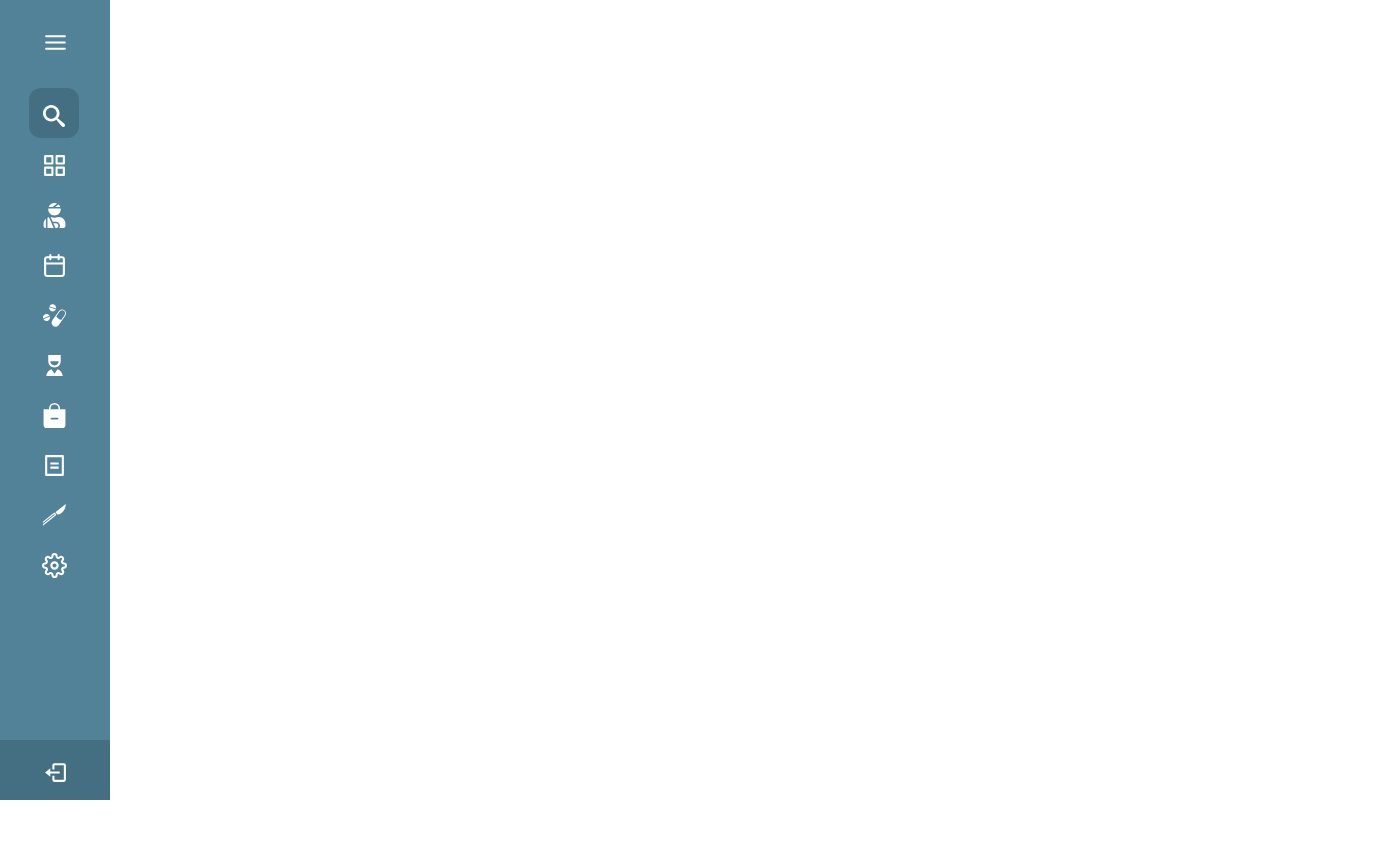
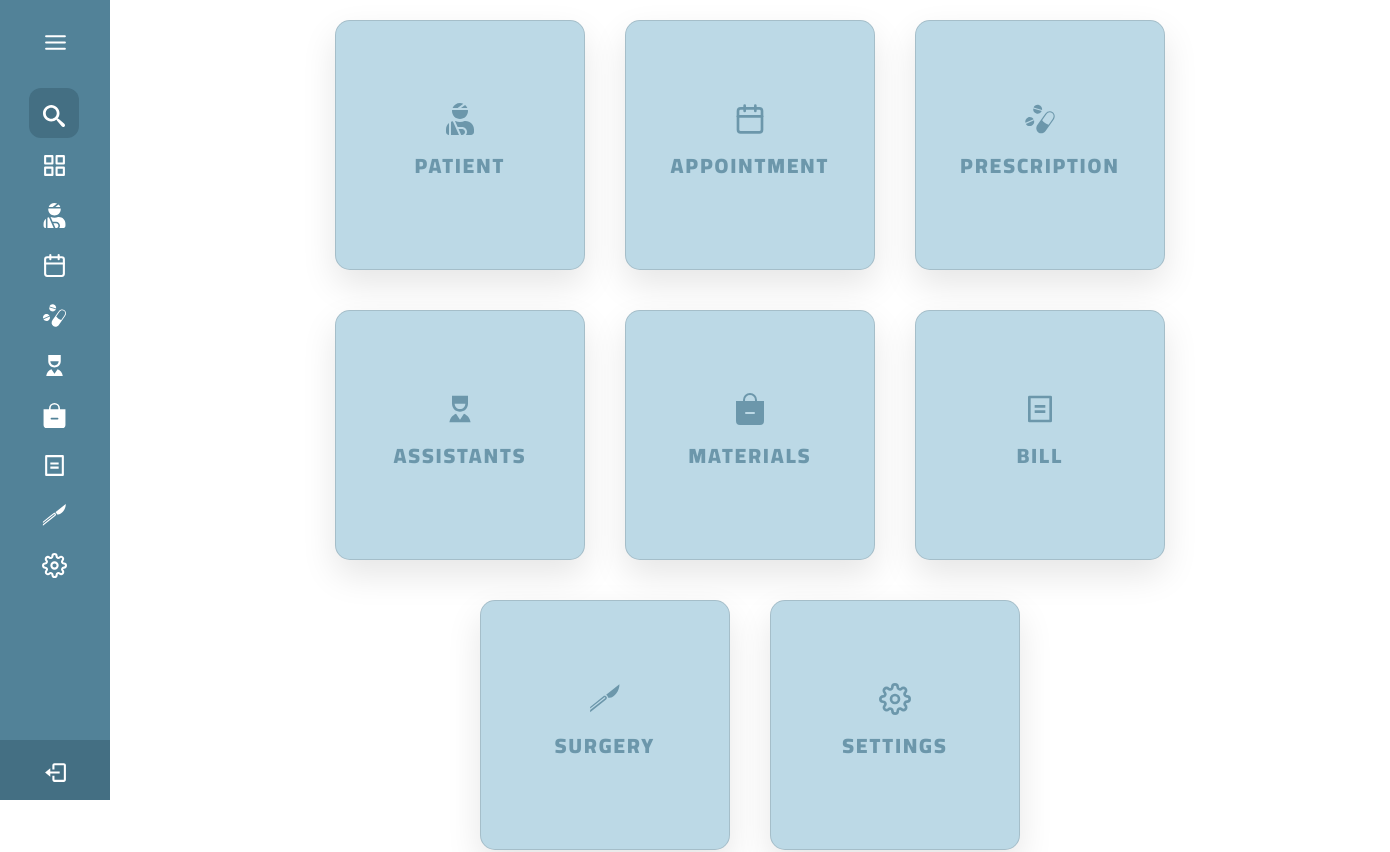
Before and after one commit to a-hassanein/Clinic-System, a React (Create React App) app: page /dashboard in a window 1280 px wide. Shown: the top 852 px of the page, 1390 px wide, since content can reach past the window. Before the commit the page ends 800 px from the top, so only its background shows below. Built offline with nearby package versions, Linux system fonts and the light colour scheme.

Commit message:
some changes

```diff
--- a/src/Components/footer.js
+++ b/src/Components/footer.js
@@ -11,7 +11,7 @@ function Footer() {
             <img src={require('../Images/logo4.png')} alt="..logo" style={{width: "100%" , height:"100%" , maxWidth:"300px" ,marginLeft:"25px" }} />
             <div className="col-lg-6 mx-auto" >
                 <p className="fs-5 mb-4 text-white">Lorem ipsum dolor sit amet consectetur adipisicing elit. Ducimus necessitatibus corporis ex minima exercitationem labore obcaecati, magni consequuntur perspiciatis quis alias molestiae aliquam, soluta enim provident unde, eveniet voluptate. Error?</p>
-                <Link to={"/dashboard"} className="btn text-center" id={"dashbordBtn"}>Dashbord</Link>
+                {/* <Link to={"/home"} className="btn text-center" id={"dashbordBtn"}>Dashbord</Link> */}
             </div>
             </div>
         </div>
--- a/src/Pages/DashBoard/Dashboard.js
+++ b/src/Pages/DashBoard/Dashboard.js
@@ -26,11 +26,11 @@ const Dashboard = () => {
                     <Route path="/appointment" component={Appointment} />
                     <Route path="/surgery" component={Surgery} />
                     <Route path="/bill" component={Bill} />
-                    <Route path="/home" component={HomeDashboard} />
                     <Route path="/prescription" component={Prescripe} />
                     <Route path="/patient" component={Patient} />
                     <Route path="/materials" component={Materials}/>
                     <Route path="/addmaterial" component={Addmaterial}/>
+                    <Route path="/" component={HomeDashboard} />
                 </Switch>
             </Router>
 
--- a/src/Pages/DashBoard/Sidebar.js
+++ b/src/Pages/DashBoard/Sidebar.js
@@ -62,9 +62,8 @@ const Sidebar = () => {
 
   return (
     <>
-        <body className="sidebarBody">
+        <div className="sidebarBody">
         <div className='sidebar'>
-
             <div className="logo_content">
                 <div className="logo">
                     <img className={"logo"} src={require("../../Images/logo4.png")} alt="..logo"/>
@@ -165,7 +164,7 @@ const Sidebar = () => {
         {/* <section class="home-section">
             <div class="text">HHHHHHHHHHedfsgzgfjhgdfghgfgfdgfdgfdgrdsfgrslllo</div>
         </section> */}
-        </body>
+        </div>
     </>
   );
 };
--- a/src/Pages/DashBoard/home.js
+++ b/src/Pages/DashBoard/home.js
@@ -1,4 +1,5 @@
 import '../../Style/DashHome.css';
+import {Link} from "react-router-dom";
 import {
     FiMenu,
     FiGrid,
@@ -39,196 +40,97 @@ const HomeDashboard = () => {
         <>
             <section className='all home-section'>
             <div className="container-fluid homeItem">
+            <Link to={"/patient"} className='cardLink'>
                 <div className="card">
                     <div className="content">
-                        {/* <div className="imgBx"><img src={require('../Images/Hassanein.png')}/></div> */}
                         <i className="iconstyle"><FaUserInjured style={{fontSize: '32px' ,color:"#528298"}}></FaUserInjured></i>                        <div className="contentBx">
                             <h3>Patient</h3>
                         </div>
                     </div>
-                    {/* <ul className="sci">
-                    <li style={{"--i":1}}>
-                        <a href="#"><i><RiFacebookFill></RiFacebookFill></i></a>
-                    </li>
-                    <li style={{"--i":2}}>
-                        <a href="#"><i><RiTwitterFill></RiTwitterFill></i></a>
-                    </li>
-                    <li style={{"--i":3}}>
-                        <a href="#"><i><RiGithubFill></RiGithubFill></i></a>
-                    </li>
-                    <li style={{"--i":4}}>
-                        <a href="#"><i><RiLinkedinFill></RiLinkedinFill></i></a>
-                    </li>
-                </ul> */}
                 </div>
+            </Link>
 
+            <Link to={"/appointment"} className='cardLink'>
                 <div className="card frame">
                     <div className="content">
                     <i className="iconstyle"><FiCalendar style={{fontSize: '32px' ,color:"#528298"}}></FiCalendar></i>
-                        {/* <div className="imgBx"><img src={require('../Images/Abdo.jpeg')}/></div> */}
                         <div className="contentBx">
                             <h3>Appointment</h3>
                         </div>
                     </div>
-                    {/* <ul className="sci">
-                    <li style={{"--i":1}}>
-                        <a href="#"><i><RiFacebookFill></RiFacebookFill></i></a>
-                    </li>
-                    <li style={{"--i":2}}>
-                        <a href="#"><i><RiTwitterFill></RiTwitterFill></i></a>
-                    </li>
-                    <li style={{"--i":3}}>
-                        <a href="#"><i><RiGithubFill></RiGithubFill></i></a>
-                    </li>
-                    <li style={{"--i":4}}>
-                        <a href="#"><i><RiLinkedinFill></RiLinkedinFill></i></a>
-                    </li>
-                </ul> */}
                 </div>
+            </Link>
 
+            <Link to={"/prescription"} className='cardLink'>
                 <div className="card">
                     <div className="content">
                     <i className="iconstyle"><GiMedicines style={{fontSize: '32px' ,color:"#528298"}}></GiMedicines></i>
-                        {/* <div className="imgBx"><img src={require('../Images/ashraf.png')}/></div> */}
                         <div className="contentBx">
                             <h3>Prescription</h3>
                         </div>
                     </div>
-                    {/* <ul className="sci">
-                    <li style={{"--i":1}}>
-                        <a href="#"><i><RiFacebookFill></RiFacebookFill></i></a>
-                    </li>
-                    <li style={{"--i":2}}>
-                        <a href="#"><i><RiTwitterFill></RiTwitterFill></i></a>
-                    </li>
-                    <li style={{"--i":3}}>
-                        <a href="#"><i><RiGithubFill></RiGithubFill></i></a>
-                    </li>
-                    <li style={{"--i":4}}>
-                        <a href="#"><i><RiLinkedinFill></RiLinkedinFill></i></a>
-                    </li>
-                </ul> */}
                 </div>
+            </Link>
 
+            <Link to={"/surgery"} className='cardLink'>
                 <div className="card">
                     <div className="content">
                     <i className="iconstyle"><RiNurseFill style={{fontSize: '32px' ,color:"#528298"}}></RiNurseFill></i>
-                        {/* <div className="imgBx"><img src={require('../Images/Alaa2.png')}/></div> */}
                         <div className="contentBx">
                             <h3>Assistants</h3>
                         </div>
                     </div>
-                    {/* <ul className="sci">
-                    <li style={{"--i":1}}>
-                        <a href="#"><i><RiFacebookFill></RiFacebookFill></i></a>
-                    </li>
-                    <li style={{"--i":2}}>
-                        <a href="#"><i><RiTwitterFill></RiTwitterFill></i></a>
-                    </li>
-                    <li style={{"--i":3}}>
-                        <a href="#"><i><RiGithubFill></RiGithubFill></i></a>
-                    </li>
-                    <li style={{"--i":4}}>
-                        <a href="#"><i><RiLinkedinFill></RiLinkedinFill></i></a>
-                    </li>
-                </ul> */}
+
                 </div>
+            </Link>
 
+            <Link to={"/materials"} className='cardLink'>
                 <div className="card">
                     <div className="content">
                     <i className="iconstyle"><BsBagDashFill style={{fontSize: '32px' ,color:"#528298"}}></BsBagDashFill></i>
-                        {/* <div className="imgBx"><img src={require('../Images/Asmaa2.png')}/></div> */}
                         <div className="contentBx">
                             <h3>Materials</h3>
                         </div>
                     </div>
-                    {/* <ul className="sci">
-                    <li style={{"--i":1}}>
-                        <a href="#"><i><RiFacebookFill></RiFacebookFill></i></a>
-                    </li>
-                    <li style={{"--i":2}}>
-                        <a href="#"><i><RiTwitterFill></RiTwitterFill></i></a>
-                    </li>
-                    <li style={{"--i":3}}>
-                        <a href="#"><i><RiGithubFill></RiGithubFill></i></a>
-                    </li>
-                    <li style={{"--i":4}}>
-                        <a href="#"><i><RiLinkedinFill></RiLinkedinFill></i></a>
-                    </li>
-                </ul> */}
+
                 </div>
+            </Link>
 
+            <Link to={"/bill"} className='cardLink'>
                 <div className="card">
                     <div className="content">
-                        {/* <div className="imgBx"><img src={require('../Images/Abrar.png')}/></div> */}
                         <i className="iconstyle"><RiBillLine style={{fontSize: '32px' ,color:"#528298"}}></RiBillLine></i>
                         <div className="contentBx">
                             <h3>Bill</h3>
                         </div>
                     </div>
-                    {/* <ul className="sci">
-                    <li style={{"--i":1}}>
-                        <a href="#"><i><RiFacebookFill></RiFacebookFill></i></a>
-                    </li>
-                    <li style={{"--i":2}}>
-                        <a href="#"><i><RiTwitterFill></RiTwitterFill></i></a>
-                    </li>
-                    <li style={{"--i":3}}>
-                        <a href="#"><i><RiGithubFill></RiGithubFill></i></a>
-                    </li>
-                    <li style={{"--i":4}}>
-                        <a href="#"><i><RiLinkedinFill></RiLinkedinFill></i></a>
-                    </li>
-                </ul> */}
+
                 </div>
+            </Link>
 
+            <Link to={"/surgery"} className='cardLink'>
                 <div className="card">
                     <div className="content">
-                        {/* <div className="imgBx"><img src={require('../Images/Abrar.png')}/></div> */}
                         <i className="iconstyle"><GiScalpel style={{fontSize: '32px' ,color:"#528298"}}></GiScalpel></i>
                         <div className="contentBx">
                             <h3>Surgery</h3>
                         </div>
                     </div>
-                    {/* <ul className="sci">
-                    <li style={{"--i":1}}>
-                        <a href="#"><i><RiFacebookFill></RiFacebookFill></i></a>
-                    </li>
-                    <li style={{"--i":2}}>
-                        <a href="#"><i><RiTwitterFill></RiTwitterFill></i></a>
-                    </li>
-                    <li style={{"--i":3}}>
-                        <a href="#"><i><RiGithubFill></RiGithubFill></i></a>
-                    </li>
-                    <li style={{"--i":4}}>
-                        <a href="#"><i><RiLinkedinFill></RiLinkedinFill></i></a>
-                    </li>
-                </ul> */}
+
                 </div>
+            </Link>
 
+            <Link to={"/surgery"} className='cardLink'>
                 <div className="card">
                     <div className="content">
-                        {/* <div className="imgBx"><img src={require('../Images/Abrar.png')}/></div> */}
                         <i className="iconstyle"><FiSettings style={{fontSize: '32px' ,color:"#528298"}}></FiSettings></i>
                         <div className="contentBx">
                             <h3>Settings</h3>
                         </div>
                     </div>
-                    {/* <ul className="sci">
-                    <li style={{"--i":1}}>
-                        <a href="#"><i><RiFacebookFill></RiFacebookFill></i></a>
-                    </li>
-                    <li style={{"--i":2}}>
-                        <a href="#"><i><RiTwitterFill></RiTwitterFill></i></a>
-                    </li>
-                    <li style={{"--i":3}}>
-                        <a href="#"><i><RiGithubFill></RiGithubFill></i></a>
-                    </li>
-                    <li style={{"--i":4}}>
-                        <a href="#"><i><RiLinkedinFill></RiLinkedinFill></i></a>
-                    </li>
-                </ul> */}
+
                 </div>
+            </Link>
             </div>
         </section>
         </>
--- a/src/Style/DashHome.css
+++ b/src/Style/DashHome.css
@@ -40,6 +40,7 @@ display: flex;
 justify-content: center;
 align-items: center;
 backdrop-filter: blur(10px);
+text-decoration: none;
 }
 
 .homeItem .card .content{
@@ -50,11 +51,13 @@ backdrop-filter: blur(10px);
     flex-direction: column;
     opacity: 0.75;
     transition: 0.5s;
+    text-decoration: none;
 }
 
 .homeItem .card:hover .content{
     opacity: 1;
     transform: translateY(-20px);
+    text-decoration: none;
 }
 
 
@@ -76,12 +79,14 @@ backdrop-filter: blur(10px);
     text-align: center;
     margin: 20px 0 10px;
     line-height: 1.1em;
+    text-decoration: none;
 }
 
 .homeItem .card .content .contentBx h3 span{
     font-size: 12px;
     font-weight: 600;
     text-transform: initial;
+    text-decoration: none;
 }
 
 
@@ -104,5 +109,10 @@ backdrop-filter: blur(10px);
     margin-right: auto;
     margin-top:50px;
     margin-bottom:100px;
+    text-decoration: none;
 
 }
+
+.cardLink , .cardLink:hover{
+    text-decoration: none;
+}
--- a/src/Style/Packages.css
+++ b/src/Style/Packages.css
@@ -16,3 +16,8 @@
 .card_packages{
     margin-top: 30px;
 }
+
+.cardLinkPackage , .cardLinkPackage:hover{
+    text-decoration: none;
+    color: black;
+}
```
Also changed, not shown: src/Pages/Packages.js (+9 -0 lines).
